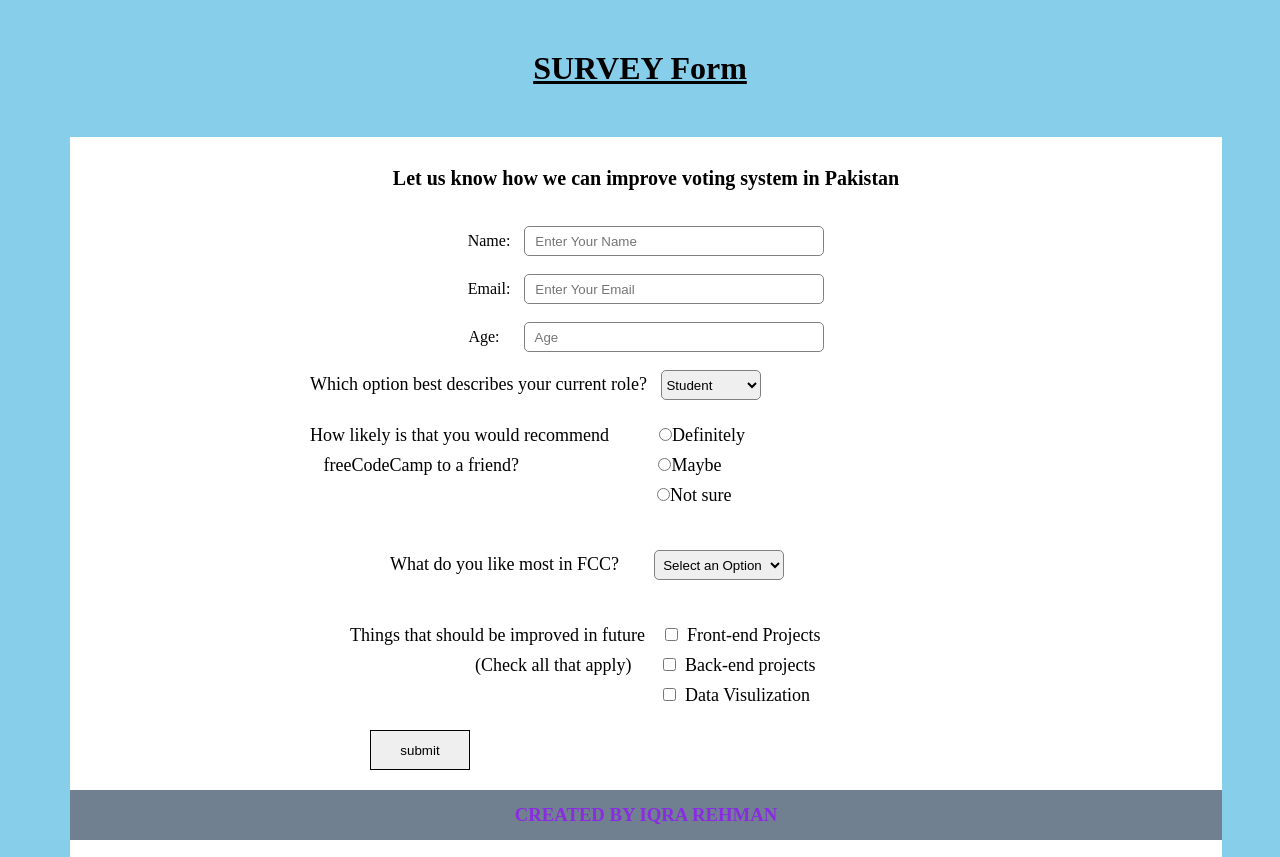
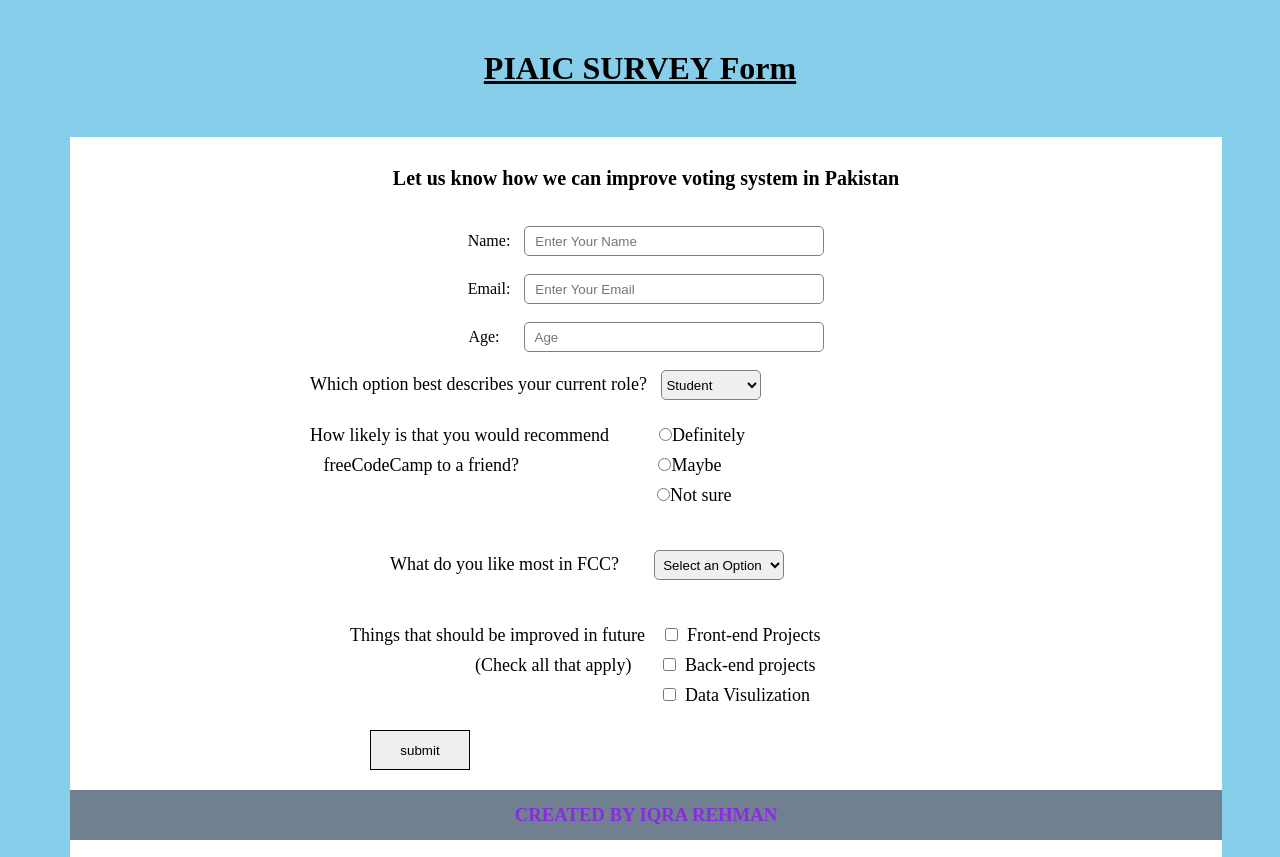
Before and after one commit to IqraRehman/bootcamp, a plain HTML site: page index.html in a window 1280 px wide. Drawn offline with Linux system fonts and the light colour scheme.

Commit message:
update.html

```diff
--- a/index.html
+++ b/index.html
@@ -150,7 +150,7 @@ input[type="button"]{
 
 </head>
 <body>
-    <div id="heading"><h1>SURVEY Form</h1></div>
+    <div id="heading"><h1>PIAIC SURVEY Form</h1></div>
 	<div class="box">
 		<h2>Let us know how we can improve voting system in Pakistan</h2><br><br>
 		<center><form><div class="frm">
```
